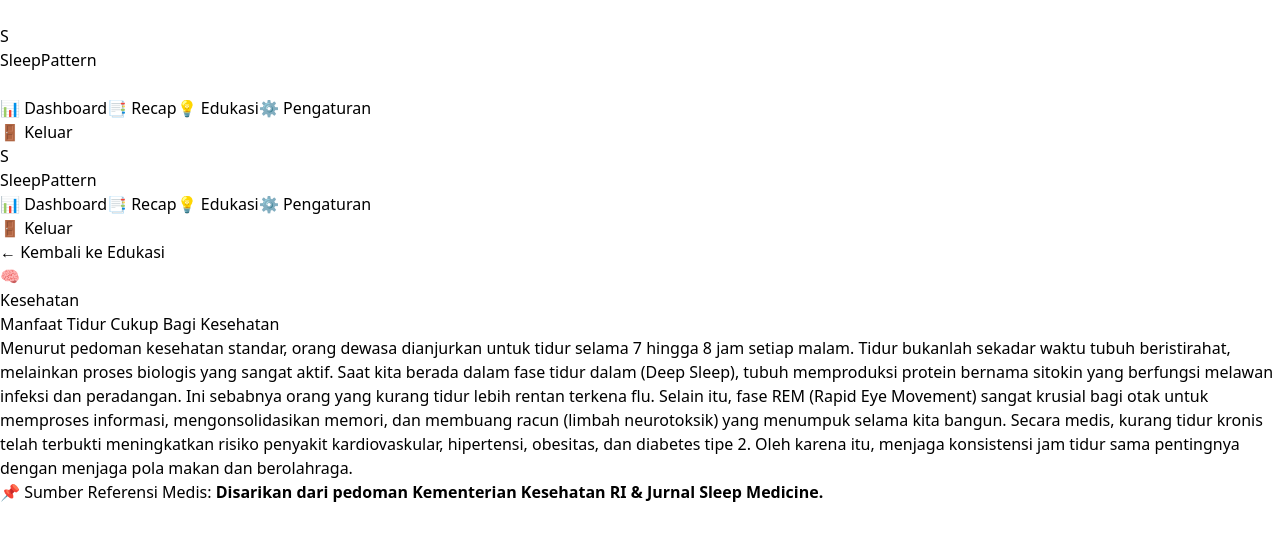
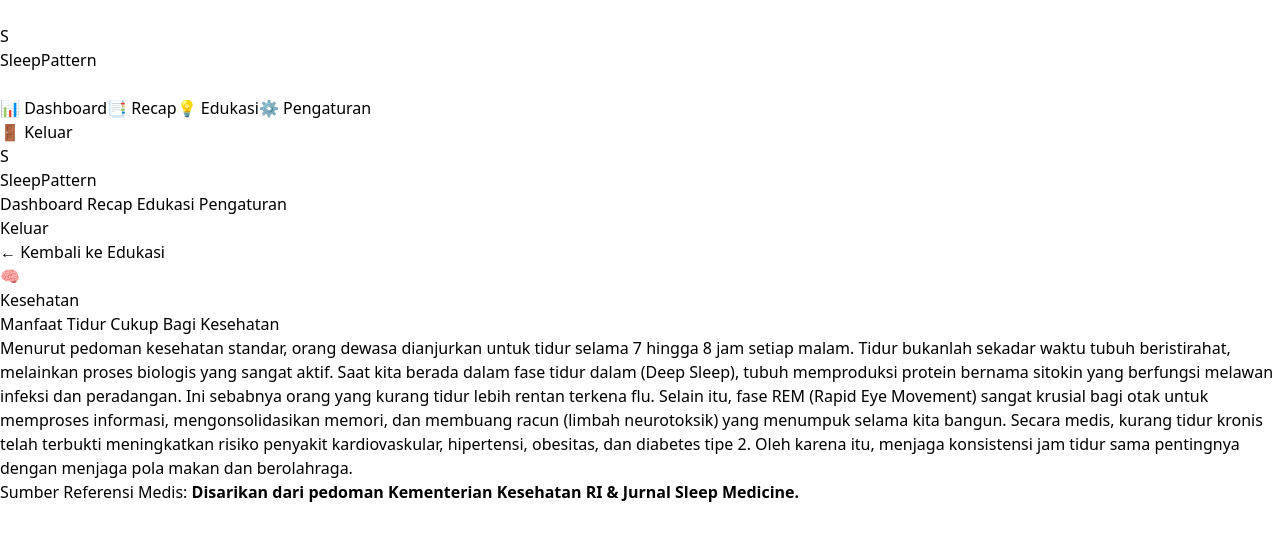
Before and after one commit to Ryamlna/sleeppattern-frontend, a React (Vite) app: page /edukasi/1 in a window 1280 px wide. Shown: the top 540 px of the page. Built offline with nearby package versions, Linux system fonts and the light colour scheme; no server answers; sample sign-in values are in the browser's storage.

Commit message:
Menghapus beberapa typo

```diff
--- a/src/pages/DetailEdukasi.jsx
+++ b/src/pages/DetailEdukasi.jsx
@@ -47,14 +47,14 @@ export default function DetailEdukasi() {
             <span className="text-xl font-bold tracking-wide">SleepPattern</span>
           </div>
           <nav className="space-y-2 text-sm font-medium text-slate-400">
-            <Link to="/dashboard" className="flex items-center gap-3 px-4 py-3 rounded-xl hover:bg-slate-900/50 hover:text-slate-200 transition-colors"><span>📊</span> Dashboard</Link>
-            <Link to="/recap" className="flex items-center gap-3 px-4 py-3 rounded-xl hover:bg-slate-900/50 hover:text-slate-200 transition-colors"><span>📑</span> Recap</Link>
-            <Link to="/edukasi" className="flex items-center gap-3 px-4 py-3 rounded-xl bg-slate-900 text-green-400 border border-slate-800"><span>💡</span> Edukasi</Link>
-            <Link to="/pengaturan" className="flex items-center gap-3 px-4 py-3 rounded-xl hover:bg-slate-900/50 hover:text-slate-200 transition-colors"><span>⚙️</span> Pengaturan</Link>
+            <Link to="/dashboard" className="flex items-center gap-3 px-4 py-3 rounded-xl hover:bg-slate-900/50 hover:text-slate-200 transition-colors"><span></span> Dashboard</Link>
+            <Link to="/recap" className="flex items-center gap-3 px-4 py-3 rounded-xl hover:bg-slate-900/50 hover:text-slate-200 transition-colors"><span></span> Recap</Link>
+            <Link to="/edukasi" className="flex items-center gap-3 px-4 py-3 rounded-xl bg-slate-900 text-green-400 border border-slate-800"><span></span> Edukasi</Link>
+            <Link to="/pengaturan" className="flex items-center gap-3 px-4 py-3 rounded-xl hover:bg-slate-900/50 hover:text-slate-200 transition-colors"><span></span> Pengaturan</Link>
           </nav>
         </div>
         <div>
-          <button onClick={handleLogout} className="flex items-center gap-3 px-4 py-3 w-full rounded-xl text-slate-400 hover:bg-red-500/10 hover:text-red-400 transition-colors text-sm font-medium"><span>🚪</span> Keluar</button>
+          <button onClick={handleLogout} className="flex items-center gap-3 px-4 py-3 w-full rounded-xl text-slate-400 hover:bg-red-500/10 hover:text-red-400 transition-colors text-sm font-medium"><span></span> Keluar</button>
         </div>
       </aside>
 
@@ -88,7 +88,7 @@ export default function DetailEdukasi() {
 
             <div className="mt-12 pt-8 border-t border-slate-800">
               <p className="text-xs text-slate-500 flex items-center gap-2">
-                <span className="text-base">📌</span> Sumber Referensi Medis: <strong className="text-slate-400">{artikel.source}</strong>
+                <span className="text-base"></span> Sumber Referensi Medis: <strong className="text-slate-400">{artikel.source}</strong>
               </p>
             </div>
           </article>
--- a/src/pages/Edukasi.jsx
+++ b/src/pages/Edukasi.jsx
@@ -35,21 +35,21 @@ export default function Edukasi() {
             <span className="text-xl font-bold tracking-wide">SleepPattern</span>
           </div>
           <nav className="space-y-2 text-sm font-medium text-slate-400">
-            <Link to="/dashboard" className="flex items-center gap-3 px-4 py-3 rounded-xl hover:bg-slate-900/50 hover:text-slate-200 transition-colors"><span>📊</span> Dashboard</Link>
-            <Link to="/recap" className="flex items-center gap-3 px-4 py-3 rounded-xl hover:bg-slate-900/50 hover:text-slate-200 transition-colors"><span>📑</span> Recap</Link>
-            <Link to="/edukasi" className="flex items-center gap-3 px-4 py-3 rounded-xl bg-slate-900 text-green-400 border border-slate-800"><span>💡</span> Edukasi</Link>
-            <Link to="/pengaturan" className="flex items-center gap-3 px-4 py-3 rounded-xl hover:bg-slate-900/50 hover:text-slate-200 transition-colors"><span>⚙️</span> Pengaturan</Link>
+            <Link to="/dashboard" className="flex items-center gap-3 px-4 py-3 rounded-xl hover:bg-slate-900/50 hover:text-slate-200 transition-colors"><span></span> Dashboard</Link>
+            <Link to="/recap" className="flex items-center gap-3 px-4 py-3 rounded-xl hover:bg-slate-900/50 hover:text-slate-200 transition-colors"><span></span> Recap</Link>
+            <Link to="/edukasi" className="flex items-center gap-3 px-4 py-3 rounded-xl bg-slate-900 text-green-400 border border-slate-800"><span></span> Edukasi</Link>
+            <Link to="/pengaturan" className="flex items-center gap-3 px-4 py-3 rounded-xl hover:bg-slate-900/50 hover:text-slate-200 transition-colors"><span></span> Pengaturan</Link>
           </nav>
         </div>
         <div>
-          <button onClick={handleLogout} className="flex items-center gap-3 px-4 py-3 w-full rounded-xl text-slate-400 hover:bg-red-500/10 hover:text-red-400 transition-colors text-sm font-medium"><span>🚪</span> Keluar</button>
+          <button onClick={handleLogout} className="flex items-center gap-3 px-4 py-3 w-full rounded-xl text-slate-400 hover:bg-red-500/10 hover:text-red-400 transition-colors text-sm font-medium"><span></span> Keluar</button>
         </div>
       </aside>
 
       <div className="flex-1 min-h-screen pb-20 relative z-10">
         <header className="max-w-6xl mx-auto px-8 pt-8 pb-6 flex justify-between items-center border-b border-slate-900">
           <div>
-            <h1 className="text-2xl font-bold text-white">Edukasi Tidur 📚</h1>
+            <h1 className="text-2xl font-bold text-white">Edukasi Tidur</h1>
             <p className="text-slate-400 text-sm mt-0.5">Wawasan jurnal medis, tips kesehatan, dan gaya hidup.</p>
           </div>
           <div className="flex items-center gap-6">
--- a/src/pages/Pengaturan.jsx
+++ b/src/pages/Pengaturan.jsx
@@ -34,21 +34,21 @@ export default function Pengaturan() {
             <span className="text-xl font-bold tracking-wide">SleepPattern</span>
           </div>
           <nav className="space-y-2 text-sm font-medium text-slate-400">
-            <Link to="/dashboard" className="flex items-center gap-3 px-4 py-3 rounded-xl hover:bg-slate-900/50 hover:text-slate-200 transition-colors"><span>📊</span> Dashboard</Link>
-            <Link to="/recap" className="flex items-center gap-3 px-4 py-3 rounded-xl hover:bg-slate-900/50 hover:text-slate-200 transition-colors"><span>📑</span> Recap</Link>
-            <Link to="/edukasi" className="flex items-center gap-3 px-4 py-3 rounded-xl hover:bg-slate-900/50 hover:text-slate-200 transition-colors"><span>💡</span> Edukasi</Link>
-            <Link to="/pengaturan" className="flex items-center gap-3 px-4 py-3 rounded-xl bg-slate-900 text-green-400 border border-slate-800"><span>⚙️</span> Pengaturan</Link>
+            <Link to="/dashboard" className="flex items-center gap-3 px-4 py-3 rounded-xl hover:bg-slate-900/50 hover:text-slate-200 transition-colors"><span></span> Dashboard</Link>
+            <Link to="/recap" className="flex items-center gap-3 px-4 py-3 rounded-xl hover:bg-slate-900/50 hover:text-slate-200 transition-colors"><span></span> Recap</Link>
+            <Link to="/edukasi" className="flex items-center gap-3 px-4 py-3 rounded-xl hover:bg-slate-900/50 hover:text-slate-200 transition-colors"><span></span> Edukasi</Link>
+            <Link to="/pengaturan" className="flex items-center gap-3 px-4 py-3 rounded-xl bg-slate-900 text-green-400 border border-slate-800"><span></span> Pengaturan</Link>
           </nav>
         </div>
         <div>
-          <button onClick={handleLogout} className="flex items-center gap-3 px-4 py-3 w-full rounded-xl text-slate-400 hover:bg-red-500/10 hover:text-red-400 transition-colors text-sm font-medium"><span>🚪</span> Keluar</button>
+          <button onClick={handleLogout} className="flex items-center gap-3 px-4 py-3 w-full rounded-xl text-slate-400 hover:bg-red-500/10 hover:text-red-400 transition-colors text-sm font-medium"><span></span> Keluar</button>
         </div>
       </aside>
 
       <div className="flex-1 min-h-screen pb-20 relative z-10">
         <header className="max-w-6xl mx-auto px-8 pt-8 pb-6 flex justify-between items-center border-b border-slate-900">
           <div>
-            <h1 className="text-2xl font-bold text-white">Pengaturan ⚙️</h1>
+            <h1 className="text-2xl font-bold text-white">Pengaturan</h1>
             <p className="text-slate-400 text-sm mt-0.5">Kelola profil dan akun aplikasimu.</p>
           </div>
           <div className="flex items-center gap-6">
--- a/src/pages/Recap.jsx
+++ b/src/pages/Recap.jsx
@@ -140,16 +140,16 @@ export default function Recap() {
           </div>
           <nav className="space-y-2 text-sm font-medium text-slate-400">
             <Link to="/dashboard" className="flex items-center gap-3 px-4 py-3 rounded-xl hover:bg-slate-900/50 hover:text-slate-200 transition-colors">
-              <span>📊</span> Dashboard
+              <span></span> Dashboard
             </Link>
             <Link to="/recap" className="flex items-center gap-3 px-4 py-3 rounded-xl bg-slate-900 text-green-400 border border-slate-800">
-              <span>📑</span> Recap
+              <span></span> Recap
             </Link>
             <Link to="/edukasi" className="flex items-center gap-3 px-4 py-3 rounded-xl hover:bg-slate-900/50 hover:text-slate-200 transition-colors">
-              <span>💡</span> Edukasi
+              <span></span> Edukasi
             </Link>
             <Link to="/pengaturan" className="flex items-center gap-3 px-4 py-3 rounded-xl hover:bg-slate-900/50 hover:text-slate-200 transition-colors">
-              <span>⚙️</span> Pengaturan
+              <span></span> Pengaturan
             </Link>
           </nav>
         </div>
--- a/src/pages/TentangKami.jsx
+++ b/src/pages/TentangKami.jsx
@@ -24,7 +24,7 @@ export default function TentangKami() {
           SleepPattern lahir dari pemahaman bahwa kualitas tidur berbanding lurus dengan kualitas hidup dan fokus belajar harianmu.
         </p>
         <div className="bg-slate-900/50 border border-slate-800 rounded-3xl p-8 text-left space-y-6 mt-12">
-          <h2 className="text-2xl font-bold text-slate-200">Misi Kami 🚀</h2>
+          <h2 className="text-2xl font-bold text-slate-200">Misi Kami</h2>
           <p className="text-slate-400 leading-relaxed">
             Kami bertujuan membantu pelajar, mahasiswa, dan profesional muda untuk melacak pola tidur mereka secara akurat. Dengan antarmuka yang modern dan analisis data yang cerdas, kami mengubah angka-angka jam tidur menjadi *insight* yang bisa langsung diterapkan untuk membangun kebiasaan yang lebih sehat (Sleep Hygiene).
           </p>
```
